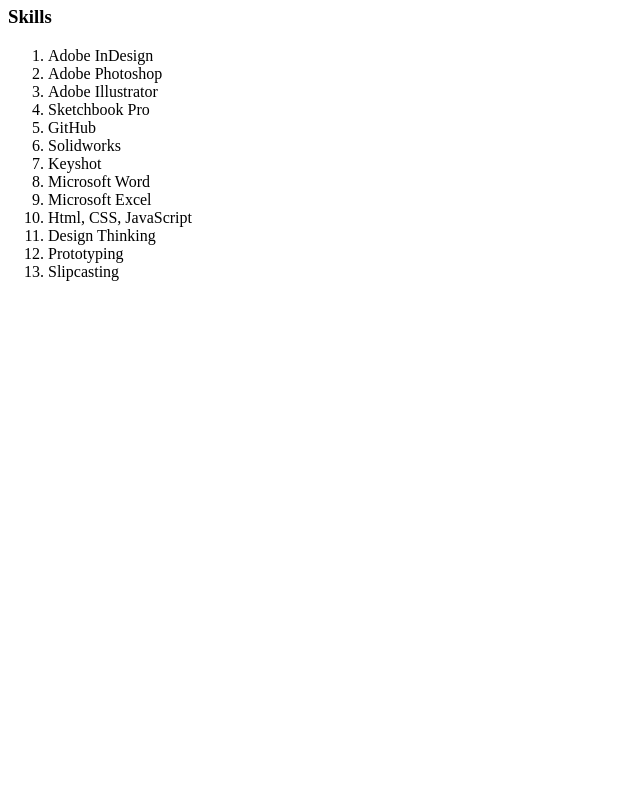
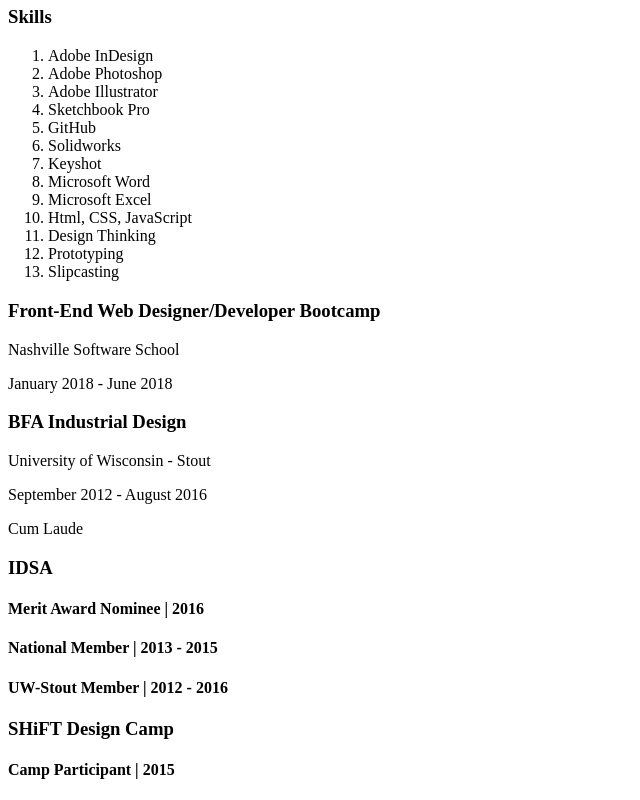
Before and after one commit to KelseyPintens/MyBio-KelseyPintens, a plain HTML site: page AboutMe.html in a window 1280 px wide. Shown: the part 646-1446 px from the top of the page, without its empty margins (0-640 px from the left). Before the commit the page ends 943 px from the top, so only its background shows below. Drawn offline with Linux system fonts and the light colour scheme.

Commit message:
AboutMe.html

```diff
--- a/AboutMe.html
+++ b/AboutMe.html
@@ -62,6 +62,8 @@
             <article> <!--Skills-->
                 <header>
                     <h3>Skills</h3>
+                </header>
+                    <section>
                         <ol>
                             <li>Adobe InDesign</li>
                             <li>Adobe Photoshop</li>
@@ -77,8 +79,39 @@
                             <li>Prototyping</li>
                             <li>Slipcasting</li>
                         </ol>
-                </header>
+                    </section>
             </article> <!--Skills-->
+
+            <article> <!--Education-->
+
+                <h3>Front-End Web Designer/Developer Bootcamp</h3>
+                    <section>
+                        <p>Nashville Software School</p>
+                        <p>January 2018 - June 2018</p>
+                    </section>
+                <h3>BFA Industrial Design</h3>
+                    <section>
+                        <p>University of Wisconsin - Stout</p>
+                        <p>September 2012 - August 2016</p>
+                        <p>Cum Laude</p>
+                    </section>
+
+            </article> <!--Education-->
+
+            <article> <!--Organizations-->
+
+
+                <h3>IDSA</h3>
+                    <h4>Merit Award Nominee | 2016</h4>
+                    <h4>National Member | 2013 - 2015</h4>
+                    <h4>UW-Stout Member | 2012 - 2016</h4>
+                <h3>SHiFT Design Camp</h3>
+                    <h4>Camp Participant | 2015</h4>
+
+
+            </article> <!--Organizations-->
+
+
 
 
 
```
Lines whose indentation alone changed are shown as unchanged.
